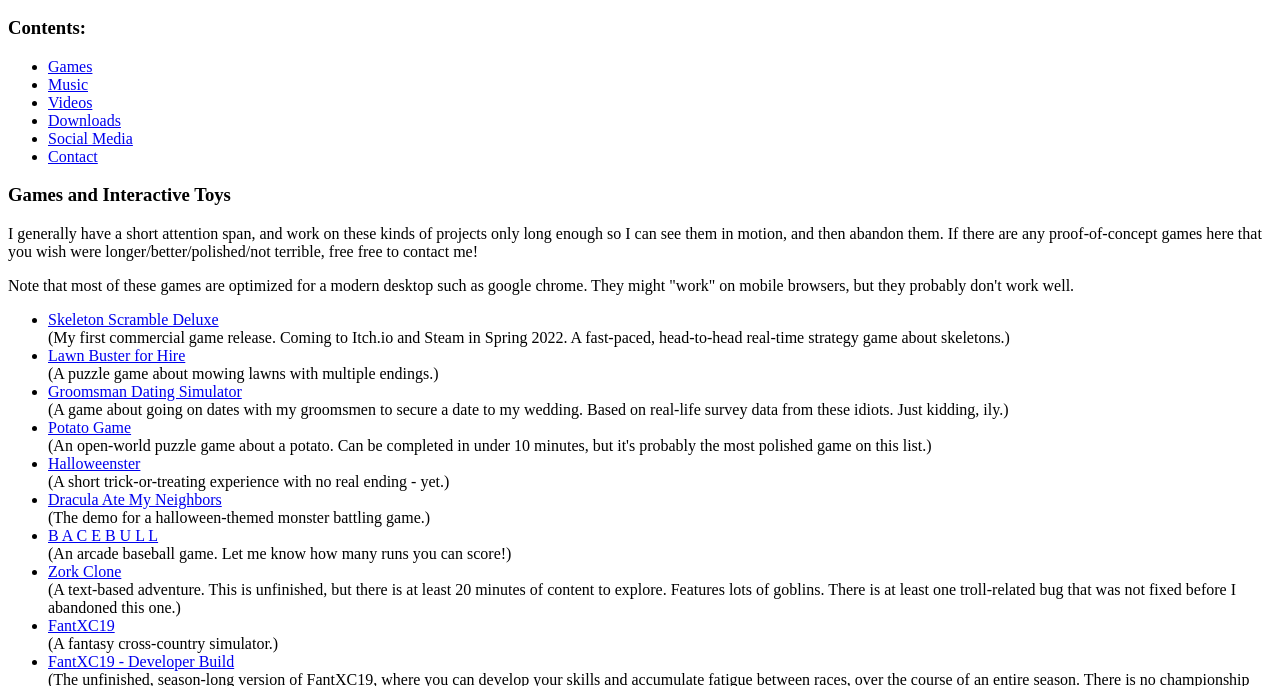
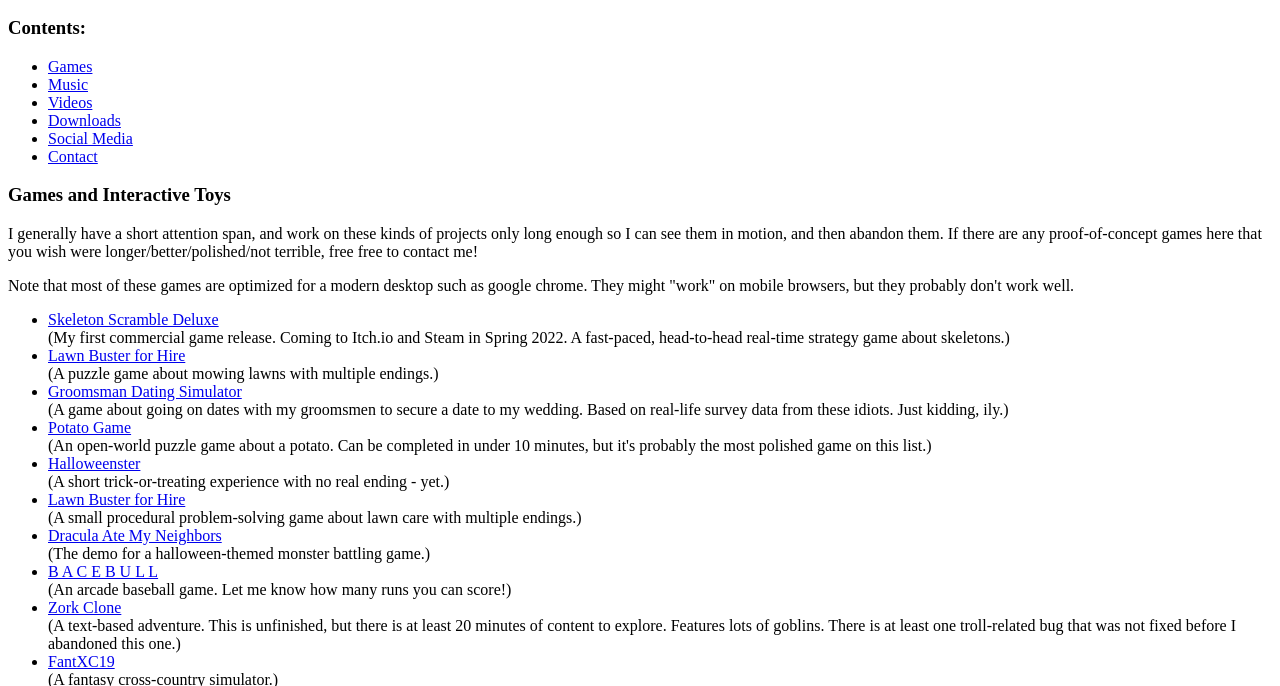
Before and after one commit to armstrongch/TurdBoomerang, a plain HTML site: page index.html in a window 1280 px wide. Shown: the part 110-796 px from the top of the page. Drawn offline with Linux system fonts and the light colour scheme.

Commit message:
Update index.html

```diff
--- a/index.html
+++ b/index.html
@@ -52,6 +52,9 @@
 				</li>
 				<li>
 					<a href="https://armstrongch.github.io/halloweenster/">Halloweenster</a><br/>(A short trick-or-treating experience with no real ending - yet.)
+				</li>
+				<li>
+					<a href="https://armstrongch.github.io/LawnBusterForHire/">Lawn Buster for Hire</a><br/>(A small procedural problem-solving game about lawn care with multiple endings.)
 				</li>
 				<li>
 					<a href="https://turdboomerang.itch.io/dracula-ate-my-neighbors">Dracula Ate My Neighbors</a><br/>(The demo for a halloween-themed monster battling game.)
```
